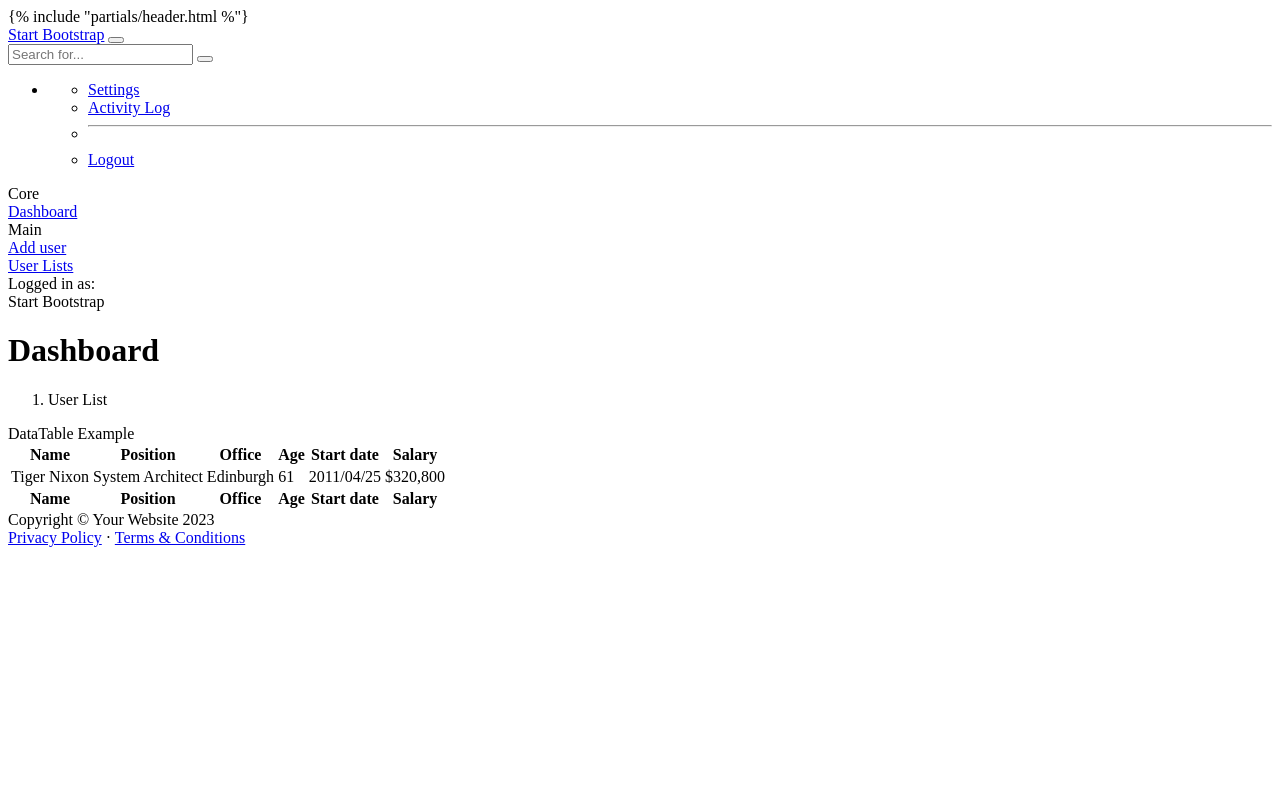
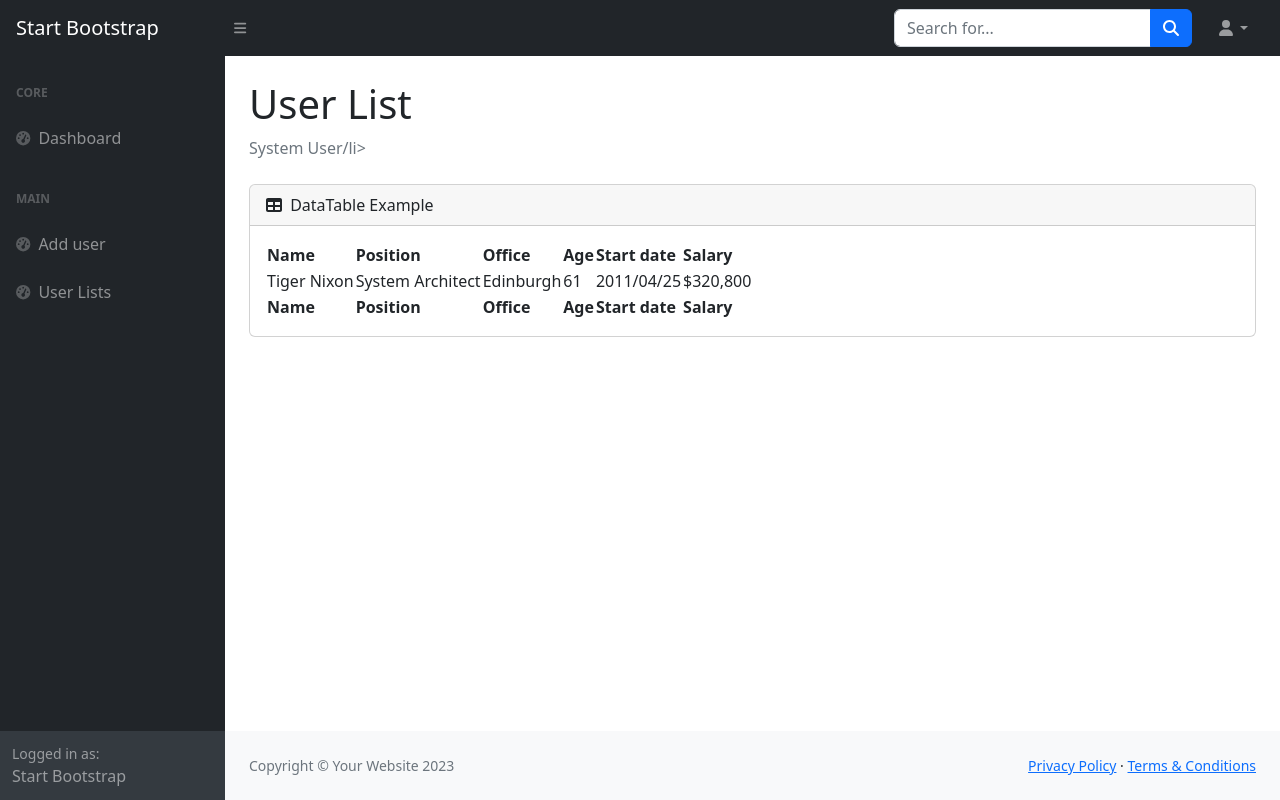
Before and after one commit to andreinew101/MyFirstDjangoProject, a Django app: page /users/ in a window 1280 px wide. Run offline with Django 5.2, Linux system fonts and the light colour scheme; some libraries are stand-ins or nearby versions.

Commit message:
commit oct 2 2025 part 2

```diff
--- a/fdjangoproj/templates/partials/sidebar.html
+++ b/fdjangoproj/templates/partials/sidebar.html
@@ -12,7 +12,7 @@
                     <div class="sb-nav-link-icon"><i class="fas fa-tachometer-alt"></i></div>
                     Add user
                 </a>
-                <a class="nav-link" href="#">
+                <a class="nav-link" href="{% url 'userlist' %}">
                     <div class="sb-nav-link-icon"><i class="fas fa-tachometer-alt"></i></div>
                     User Lists
                 </a>
--- a/fdjangoproj/templates/systemuser/userlist.html
+++ b/fdjangoproj/templates/systemuser/userlist.html
@@ -1,8 +1,10 @@
-{% include "partials/header.html %"}
+{% load static %}
+{% include "partials/header.html" %}
 
     <body class="sb-nav-fixed">
 
         {% include "partials/navbar.html" %}
+
         <div id="layoutSidenav">
 
             {% include "partials/sidebar.html" %}
@@ -10,10 +12,11 @@
             <div id="layoutSidenav_content">
                 <main>
                     <div class="container-fluid px-4">
-                        <h1 class="mt-4">Dashboard</h1>
+                        <h1 class="mt-4">User List</h1>
                         <ol class="breadcrumb mb-4">
-                            <li class="breadcrumb-item active">User List</li>
+                            <li class="breadcrumb-item active">System User/li>
                         </ol>
+
                         <div class="card mb-4">
                             <div class="card-header">
                                 <i class="fas fa-table me-1"></i>
```
